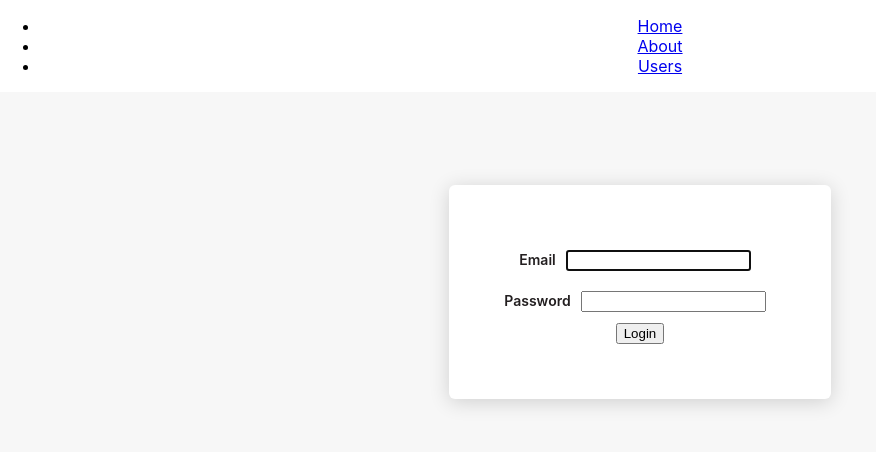
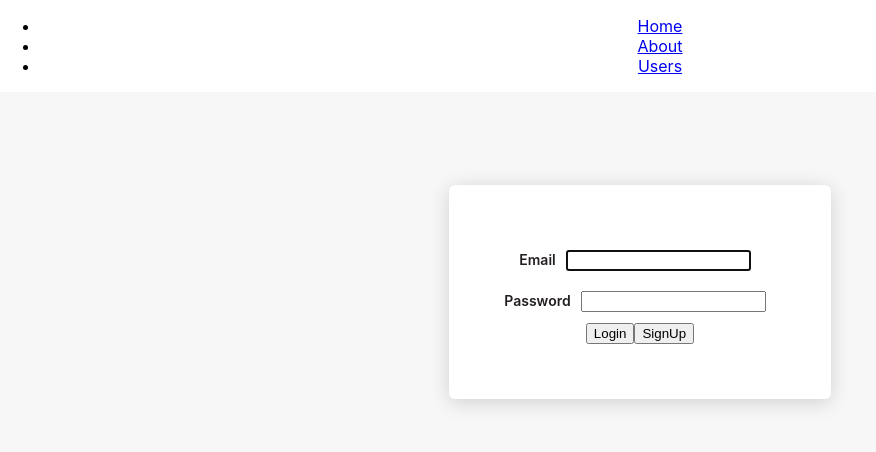
Before and after one commit to RemiCarriere/ecse-428-kanbananza, a React (Create React App) app in the folder kanbananza-frontend/: page / in a window 1280 px wide. Shown: the top 452 px of the page, without its empty margins (0-876 px from the left). Built offline with nearby package versions, Linux system fonts and the light colour scheme.

Commit message:
Signup button
needs routing to sign up page

```diff
--- a/kanbananza-frontend/src/routes/Login.tsx
+++ b/kanbananza-frontend/src/routes/Login.tsx
@@ -35,6 +35,9 @@ const Login = () => {
                     <Button type="submit">
                         Login
                   </Button>
+                    <Button type="submit">
+                        SignUp
+                  </Button>
                 </form>
             </div>
         </div>
```
